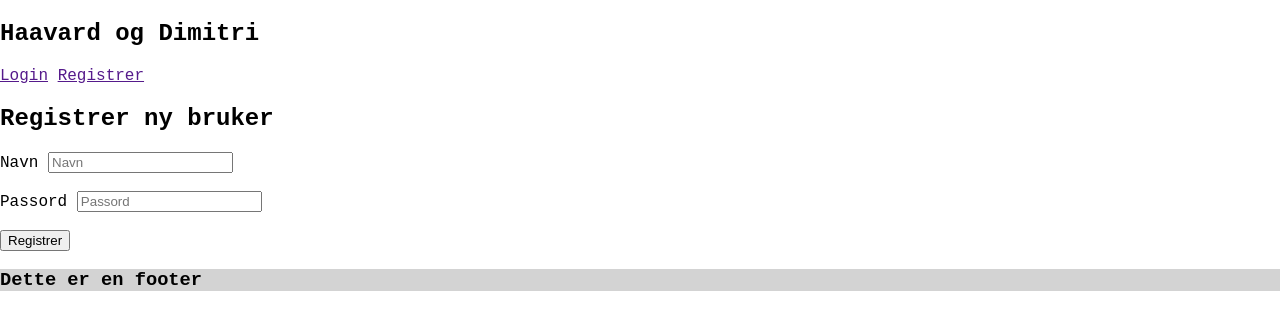
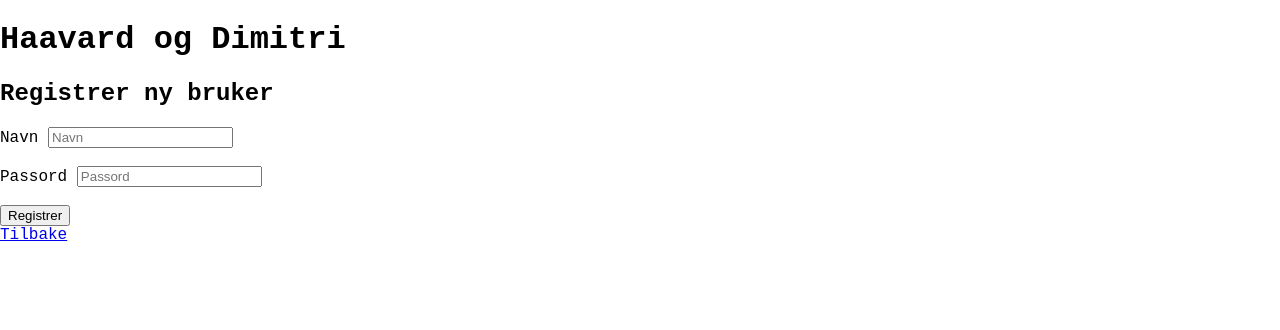
Before and after one commit to dimapodgorny/oppdrag-3-utvikling-i-par, a Flask app: template templates/register.html in a window 1280 px wide. Shown: the top 330 px of the page. Run offline with Flask 3, Linux system fonts and the light colour scheme; the template is opened without the code that fills it, so the values that code supplies are empty.

Commit message:
endringer html
base.html extends (Jinja)
index.html (login + register knapp)
login.html (jinja)
register.html (jinja)

```diff
--- a/templates/base.html
+++ b/templates/base.html
@@ -1,25 +1,24 @@
 <!DOCTYPE html>
-<html lang="en">
+<html lang="no">
+
 <head>
     <meta charset="UTF-8">
     <meta name="viewport" content="width=device-width, initial-scale=1.0">
-    <title>Document</title>
-    <link rel="stylesheet" href="static/style.css">
+    <title>Haavard og Dimitri</title>
+    <link rel="stylesheet" href="/static/style.css">
 </head>
+
 <body>
-    <nav class="nav">
-        <h1>Haavard og Dimitri</h1>
-        <div>
-            <a href="">Login</a>
-            <a href="">Registrer</a>
-        </div>
-    </nav>
+
+    <h1 class="nav">Haavard og Dimitri</h1>
 
     {% block content %}{% endblock %}
 
-    <footer class="footer">
-        <h3>Dette er en footer</h3>
-    </footer>
+    {% if request.path == '/' %}
+    {% else %}
+    <a href="/" class="btn2">Tilbake</a>
+    {% endif %}
 
 </body>
+
 </html>
--- a/templates/login.html
+++ b/templates/login.html
@@ -1,4 +1,7 @@
-{% extends 'base.html' %}
+{% extends "base.html" %}
+
+{% block title %}Logg inn{% endblock %}
+
 {% block content %}
 
 <h2>Logg inn</h2>
--- a/templates/register.html
+++ b/templates/register.html
@@ -1,6 +1,8 @@
-{% extends 'base.html' %}
+{% extends "base.html" %}
+
+{% block title %}Registrer{% endblock %}
+
 {% block content %}
-
 <h2>Registrer ny bruker</h2>
 <form method="POST">
     <label for="name">Navn</label>
```
Also changed, not shown: templates/index.html (+12 -2 lines).
